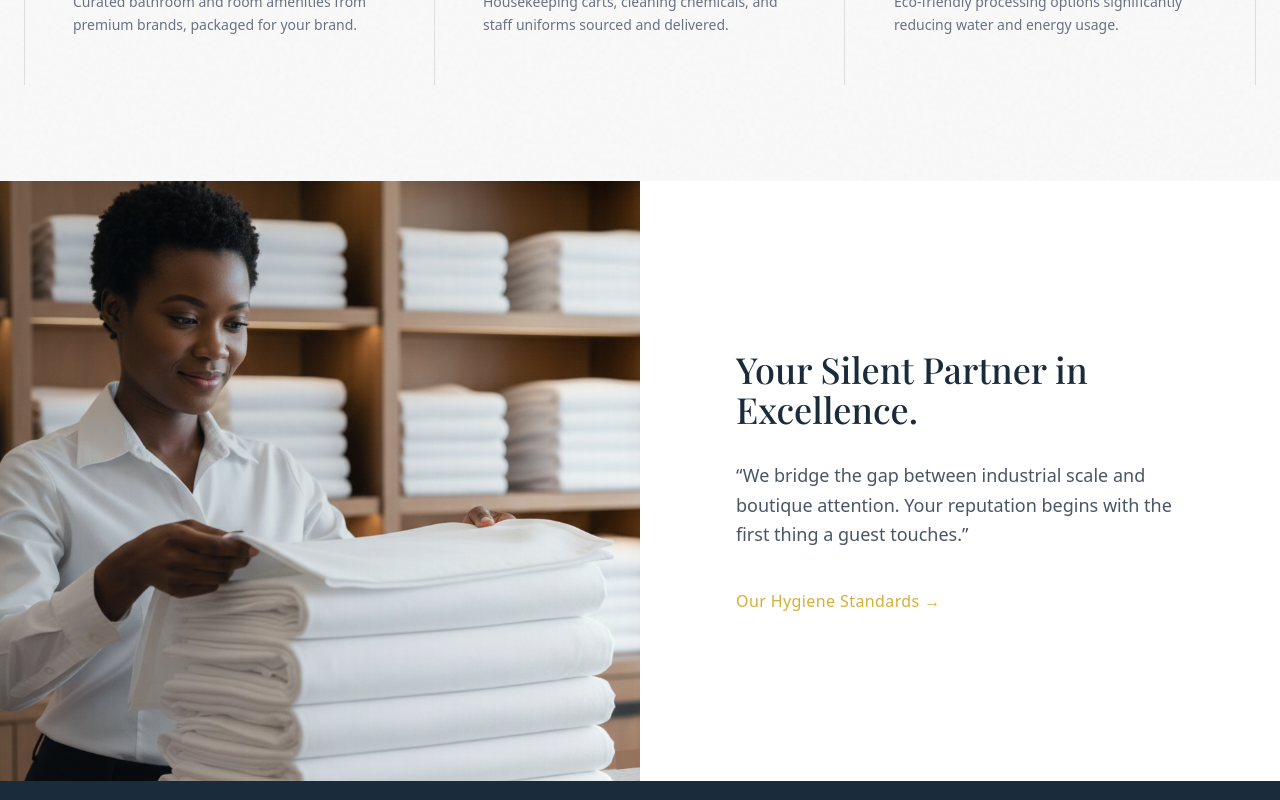
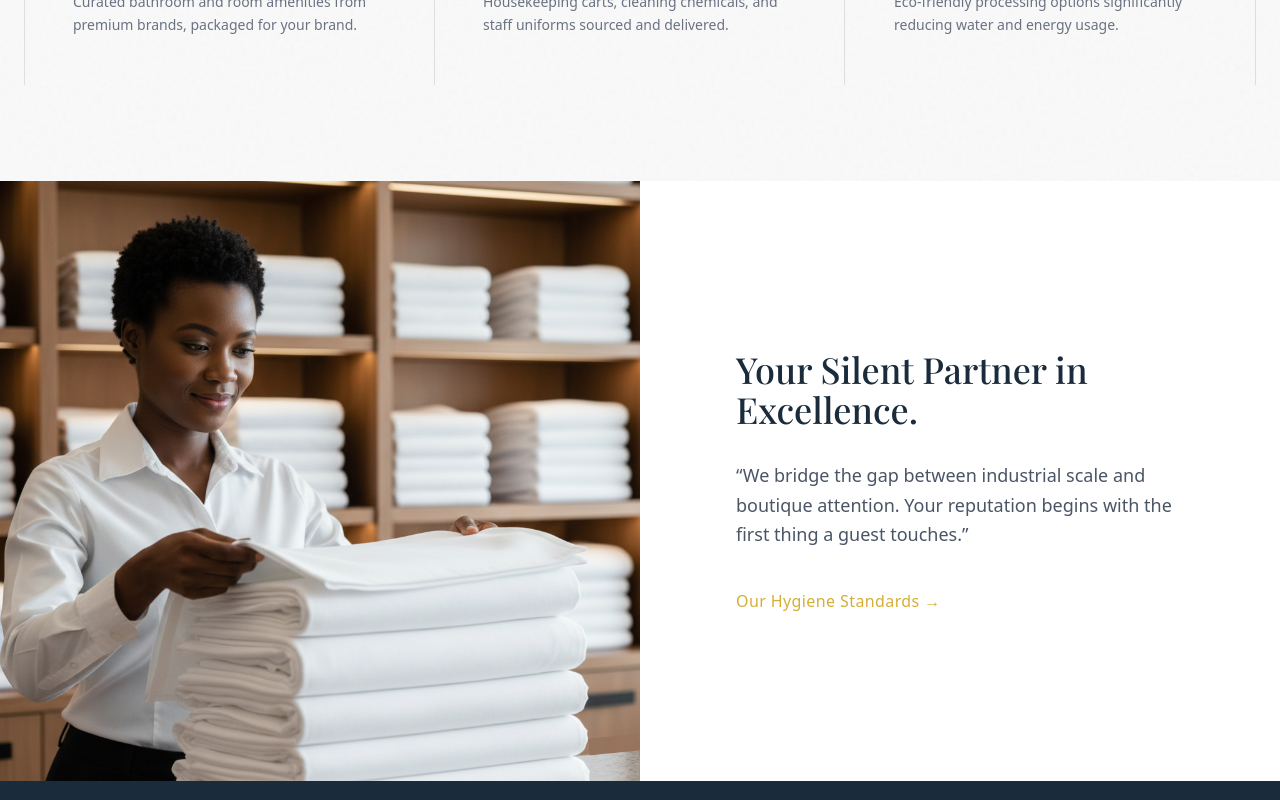
Before and after one commit to M-Shadab/olin-website, a Next.js app: page / in a window 1280 px wide. Shown: the part 2320-3120 px from the top of the page. Built offline with nearby package versions, Linux system fonts and the light colour scheme; a web font is replaced by a local one.

Commit message:
feat: replace `hygiene-img.1.jpg` with `hygiene-img.2.jpg` and implement responsive image display in the HumanElement section.

```diff
--- a/app/components/sections/HumanElement.tsx
+++ b/app/components/sections/HumanElement.tsx
@@ -25,8 +25,15 @@ export default function HumanElement() {
 
   return (
     <section className="flex flex-col md:flex-row h-auto md:h-[600px] w-full">
+      <div className="hidden md:block w-full md:w-1/2 relative min-h-[400px]">
+        <div className="absolute inset-0 bg-navy">
+          {/* Placeholder for "Candid, high-end photo of Alba staff inspecting quality" */}
+          <div className="absolute inset-0 bg-[url('/imgs/hygiene-img.2.jpg')] bg-cover bg-center" />
+        </div>
+      </div>
+
       {/* Visual Left */}
-      <div className="w-full md:w-1/2 relative min-h-[400px] overflow-hidden">
+      <div className="md:hidden w-full md:w-1/2 relative min-h-[400px] overflow-hidden">
         {/* Dark base so there's no flash before image loads */}
         <div className="absolute inset-0 bg-navy" />
 
@@ -35,7 +42,7 @@ export default function HumanElement() {
           he-img:      slow Ken Burns zoom + subtle pan
         */}
         <div ref={sectionRef} className="he-img-wrap absolute inset-0">
-          <div className="he-img absolute inset-0 bg-[url('/imgs/hygiene-img.1.jpg')] bg-cover bg-center scale-110" />
+          <div className="he-img absolute inset-0 bg-[url('/imgs/hygiene-img.2.jpg')] bg-cover bg-center scale-110" />
         </div>
 
         {/* Subtle dark vignette for depth */}
```
Also changed, not shown: public/imgs/hygiene-img.2.jpg (added).
